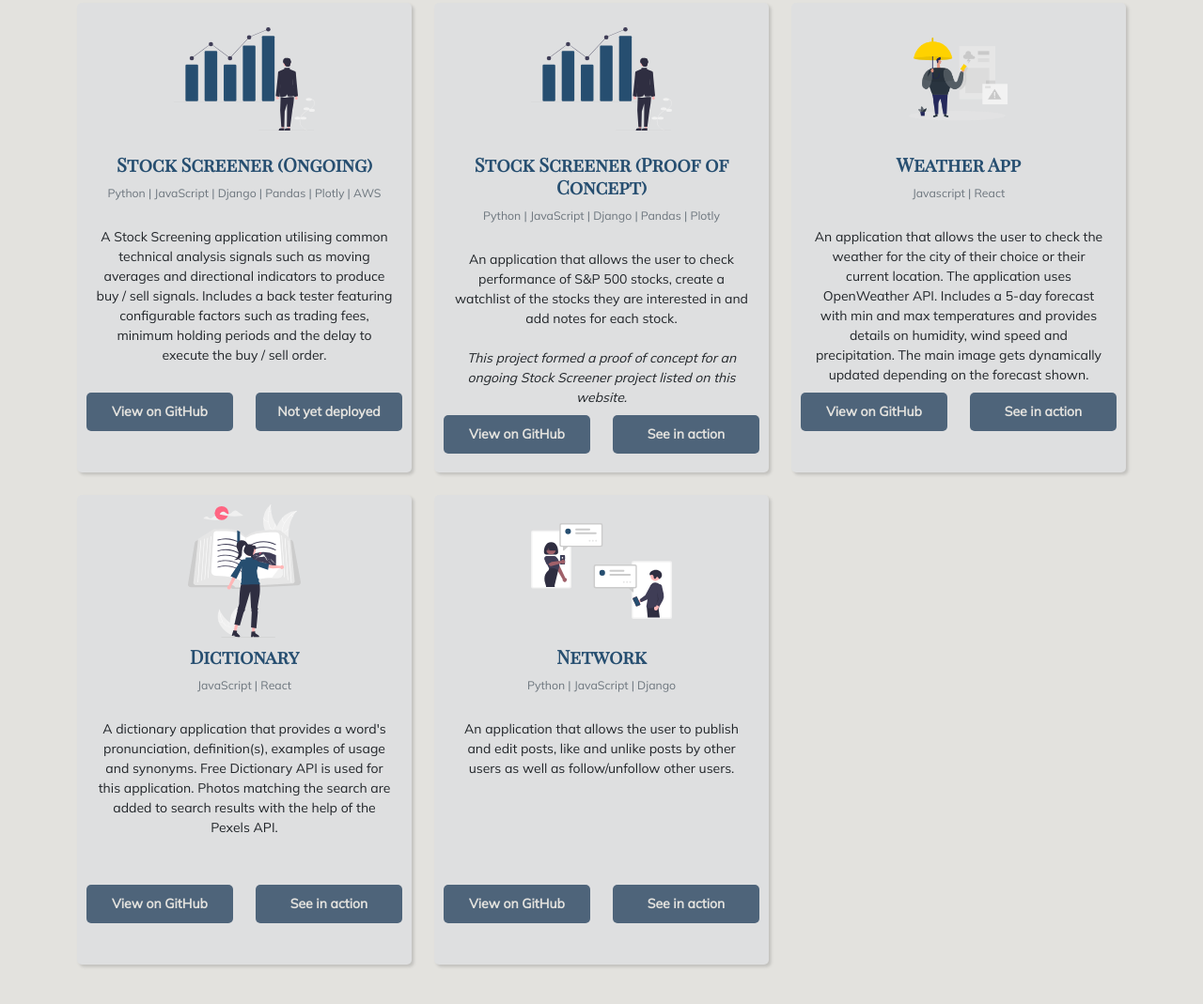
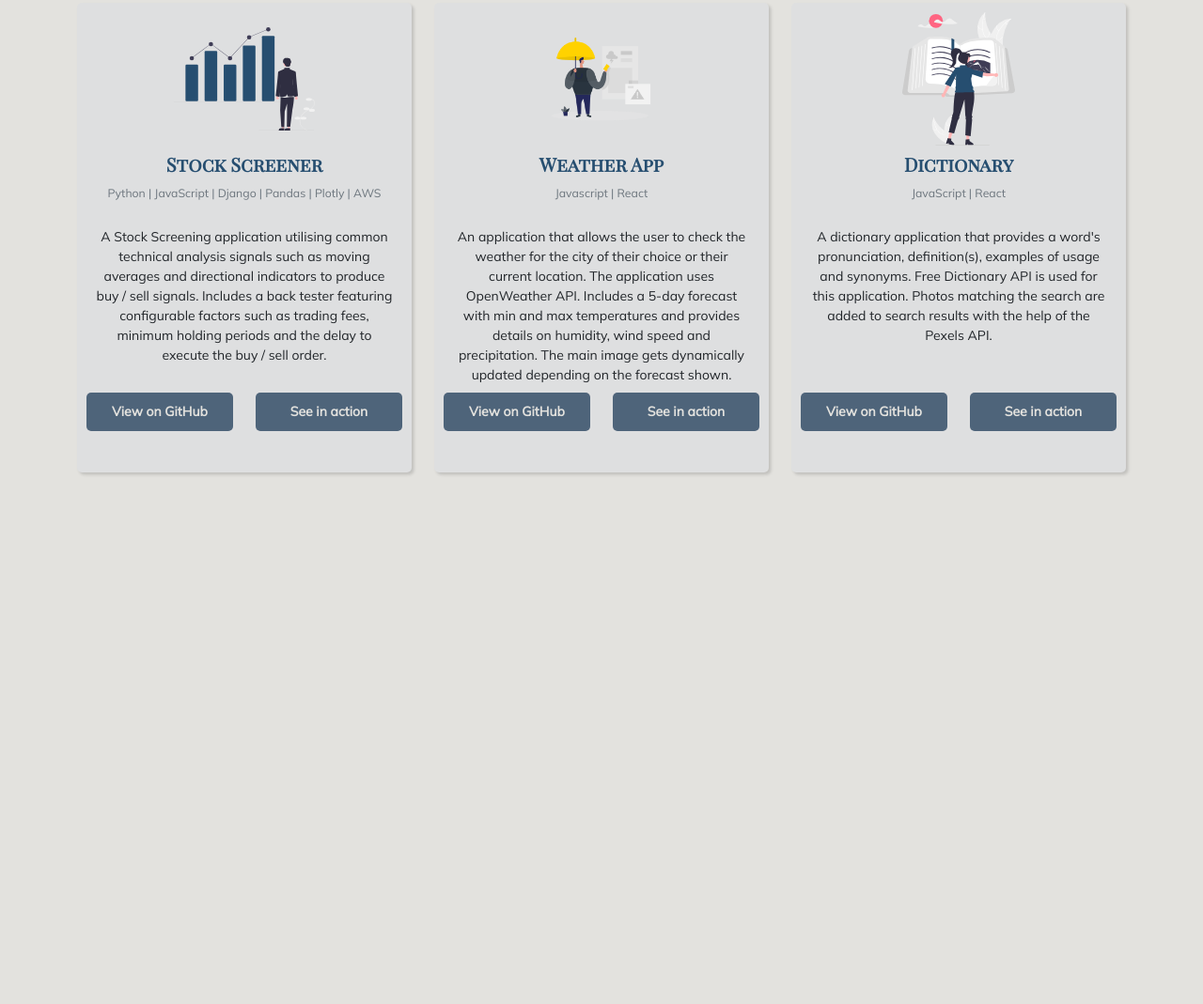
Before and after one commit to ahsamt/Portfolio, a plain HTML site: page projects.html in a window 1280 px wide. Shown: the part 203-1272 px from the top of the page at 94% size. After the commit the page ends 800 px from the top, so only its background shows below. Drawn offline with nearby package versions, Linux system fonts and the light colour scheme; a script that the page names is missing.

Commit message:
updated projects page

```diff
--- a/projects.html
+++ b/projects.html
@@ -98,12 +98,12 @@
     <div class="col mb-4">
       <div class="project">
         <img
-                src="media/stocks.svg"
+                src="media/Stocks.svg"
                 class="project-img"
                 alt="stocks performance graph"
         />
         <div class="project-body">
-          <h5 class="project-title">Stock Screener <smaller>(Ongoing)</smaller></h5>
+          <h5 class="project-title">Stock Screener</h5>
           <p class="project-text">
             <small class="text-muted"
             >Python | JavaScript | Django | Pandas | Plotly | AWS</small
@@ -128,57 +128,10 @@
             </div>
             <div class="col">
               <a
-                      href="/"
-                      class="github-button"
-                      id="no-data"
-
-              >Not yet deployed</a
-              >
-            </div>
-          </div>
-        </div>
-      </div>
-    </div>
-
-    <div class="col mb-4">
-      <div class="project">
-        <img
-                src="media/stocks.svg"
-                class="project-img"
-                alt="stocks performance graph"
-        />
-        <div class="project-body">
-          <h5 class="project-title">Stock Screener <smaller>(Proof of Concept)</smaller></h5>
-          <p class="project-text">
-            <small class="text-muted"
-            >Python | JavaScript | Django | Pandas | Plotly</small
-            >
-          </p>
-          <p class="project-description">
-            An application that allows the user to check performance of S&P
-            500 stocks, create a watchlist of the stocks they are interested
-            in and add notes for each stock.
-            <br /> <br/>
-
-            <em>This project formed a proof of concept for an ongoing Stock Screener
-              project listed on this website.</em>
-          </p>
-        </div>
-        <div class="project-buttons">
-          <div class="row">
-            <div class="col">
-              <a
-                      href="https://github.com/ahsamt/StockScreener"
+                      href="http://mystockscreener-dev.eu-west-2.elasticbeanstalk.com"
                       class="github-button"
                       target="_blank"
-              >View on GitHub</a
-              >
-            </div>
-            <div class="col">
-              <a
-                      href="https://stock-screener-lite.herokuapp.com/"
-                      class="github-button"
-                      target="_blank"
+
               >See in action</a
               >
             </div>
@@ -270,46 +223,8 @@
     </div>
 
 
-    <div class="col mb-4">
-      <div class="project">
-        <img
-                src="media/Networking.svg"
-                class="project-img"
-                alt="social networking illustration"
-        />
-        <div class="project-body">
-          <h5 class="project-title">Network</h5>
-          <p class="project-text">
-            <small class="text-muted">Python | JavaScript | Django</small>
-          </p>
-          <p class="project-description">
-            An application that allows the user to publish and edit posts, like
-            and unlike posts by other users as well as follow/unfollow other
-            users.
-          </p>
-        </div>
-        <div class="project-buttons">
-          <div class="row">
-            <div class="col">
-              <a
-                      href="https://github.com/ahsamt/Network-App"
-                      class="github-button"
-                      target="_blank"
-              >View on GitHub</a
-              >
-            </div>
-            <div class="col">
-              <a
-                      href="https://network-app-1.herokuapp.com/"
-                      class="github-button"
-                      target="_blank"
-              >See in action</a
-              >
-            </div>
-          </div>
-        </div>
-      </div>
-    </div>
+
+
   </div>
 </div>
 <script src="src/index.js"></script>
--- a/src/index.js
+++ /dev/null
@@ -1,6 +0,0 @@
-document.getElementById("no-data").addEventListener(("click"), (event) => say_sorry_not_ready(event));
-
-function say_sorry_not_ready(event) {
-    event.preventDefault();
-    alert("Sorry, this application has not yet been deployed. Please check again in a couple of weeks!")
-}
```
